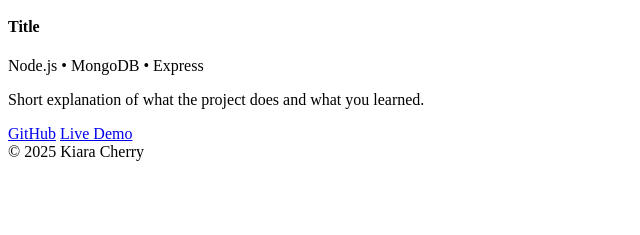
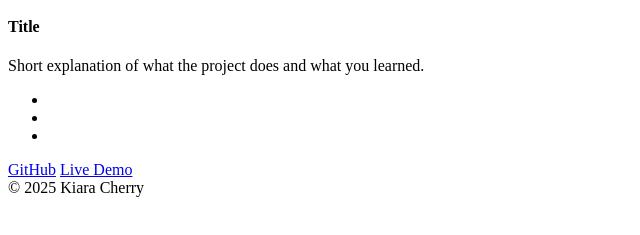
Before and after one commit to KiaraCherry/kiara-cherry-portfolio, a plain HTML site: page projects.html in a window 1280 px wide. Shown: the part 129-364 px from the top of the page, without its empty margins (0-640 px from the left). Drawn offline with Linux system fonts and the light colour scheme.

Commit message:
Update index and projects pages

```diff
--- a/projects.html
+++ b/projects.html
@@ -18,21 +18,26 @@
             <a href="contact.html">Contact</a>
         </div>
     </nav>
-    <section class="projects">
+    <section class="page">
         <h3>Projects</h3>
-        <div class="project-grid">
+        <article class="project-grid">
             <div class="project-card">
                 <h4>Title</h4>
-                <span class="tech">Node.js • MongoDB • Express</span>
+                <p class="subtitle"></p>
                 <p>
                     Short explanation of what the project does and what you learned.
                 </p>
+                <ul class="project-details">
+                    <li></li>
+                    <li></li>
+                    <li></li>
+                </ul>
                 <div class="project-links">
                     <a href="#">GitHub</a>
                     <a href="#">Live Demo</a>
                 </div>
             </div>
-        </div>
+        </article>
     </section>
 
     <footer>&copy 2025 Kiara Cherry</footer>
```
Also changed, not shown: index.html (+7 -7 lines).
